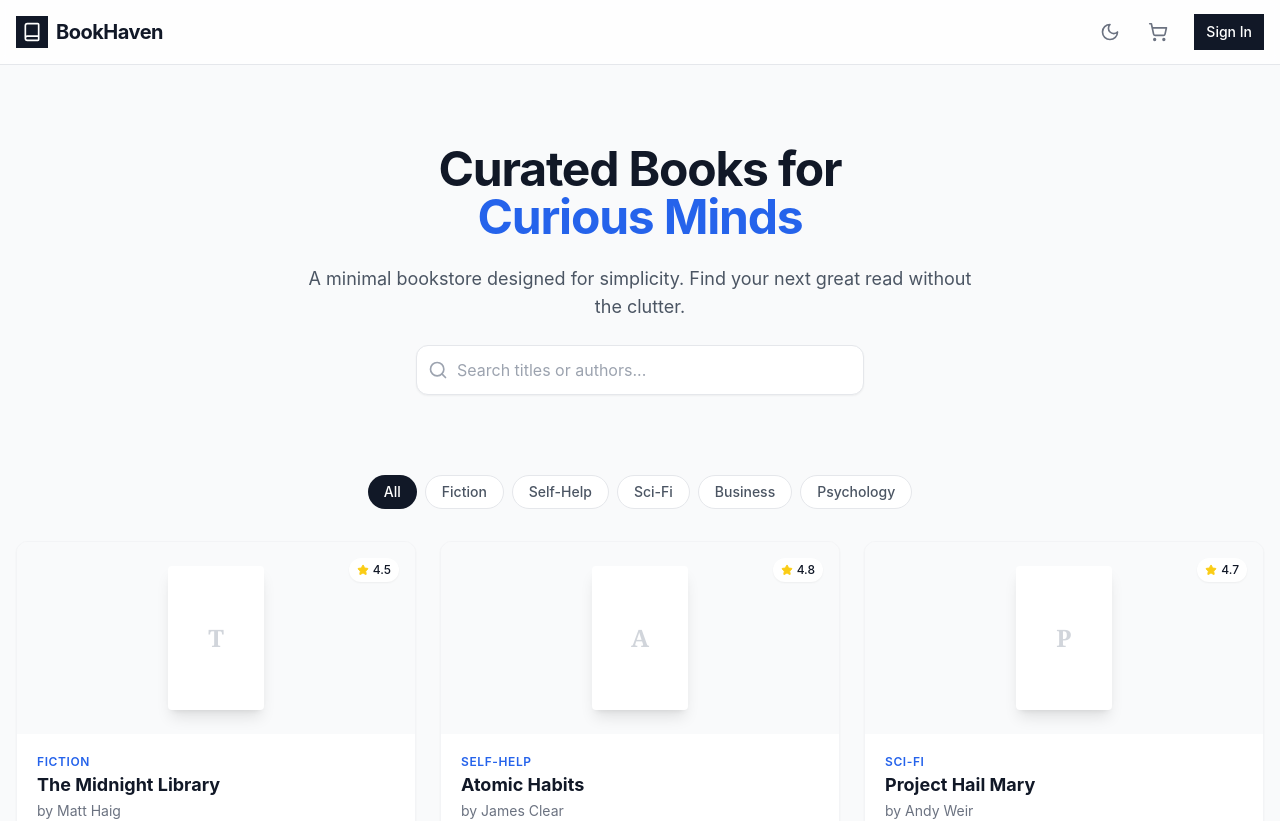
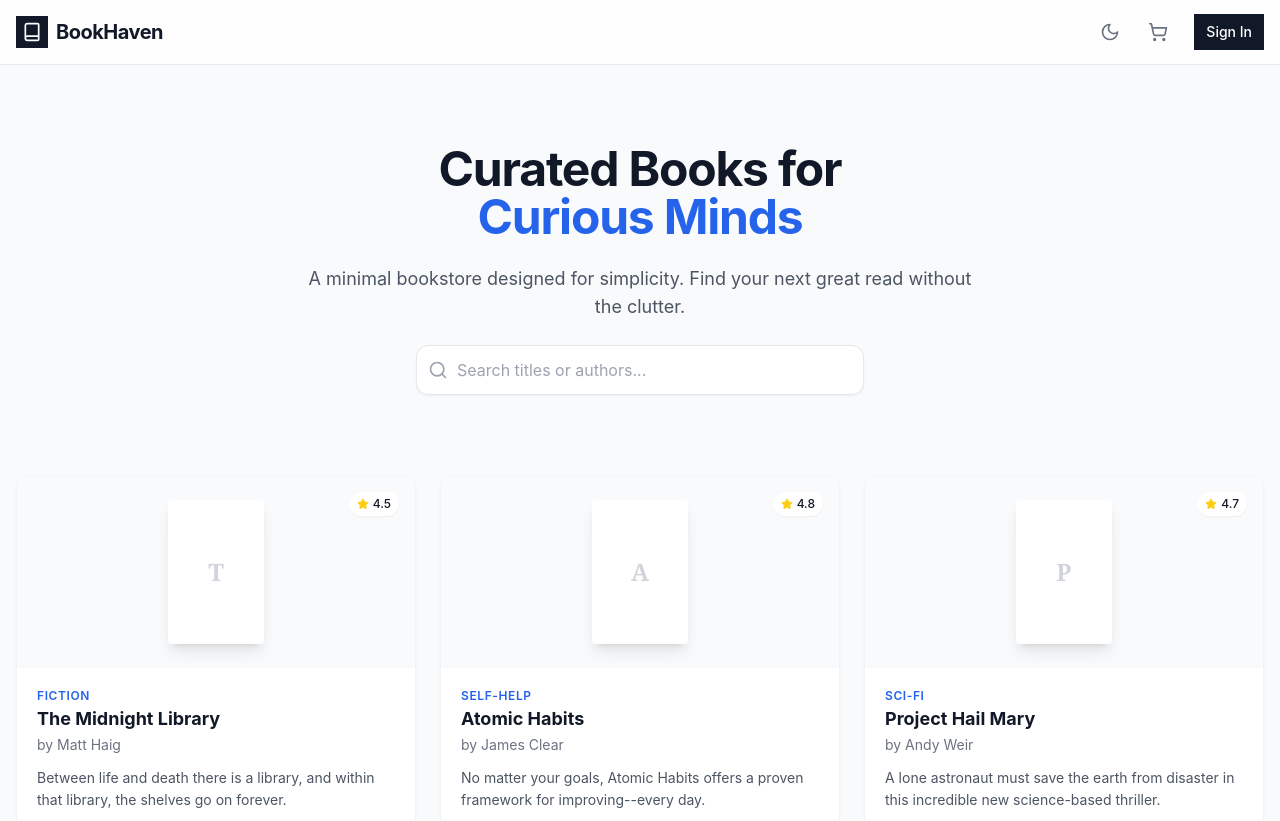
Before and after one commit to barath050/Book-store, a React (Vite) app: page / in a window 1280 px wide. Shown: the top 821 px of the page. Built offline with nearby package versions, Linux system fonts and the light colour scheme.

Commit message:
removed catogory

```diff
--- a/src/components/HomePage.jsx
+++ b/src/components/HomePage.jsx
@@ -12,17 +12,13 @@ const books = [
   { id: 6, title: 'Thinking, Fast and Slow', author: 'Daniel Kahneman', price: 29.99, category: 'Psychology', rating: 4.5, description: 'The major New York Times bestseller that challenges the judgments we make.' },
 ];
 
-const categories = ['All', 'Fiction', 'Self-Help', 'Sci-Fi', 'Business', 'Psychology'];
-
 const HomePage = ({ user, onNavigate, addToCart }) => {
-  const [selectedCategory, setSelectedCategory] = useState('All');
   const [searchQuery, setSearchQuery] = useState('');
 
   const filteredBooks = books.filter(book => {
-    const matchesCategory = selectedCategory === 'All' || book.category === selectedCategory;
     const matchesSearch = book.title.toLowerCase().includes(searchQuery.toLowerCase()) ||
                          book.author.toLowerCase().includes(searchQuery.toLowerCase());
-    return matchesCategory && matchesSearch;
+    return matchesSearch;
   });
 
   return (
@@ -49,22 +45,6 @@ const HomePage = ({ user, onNavigate, addToCart }) => {
         </div>
       </section>
 
-      {/* Filters */}
-      <div className="flex flex-wrap justify-center gap-2">
-        {categories.map((category) => (
-          <button
-            key={category}
-            onClick={() => setSelectedCategory(category)}
-            className={`px-4 py-1.5 rounded-full text-sm font-medium transition-colors ${
-              selectedCategory === category
-                ? 'bg-gray-900 text-white dark:bg-white dark:text-gray-900'
-                : 'bg-white dark:bg-gray-800 text-gray-600 dark:text-gray-300 hover:bg-gray-100 dark:hover:bg-gray-700 border border-gray-200 dark:border-gray-700'
-            }`}
-          >
-            {category}
-          </button>
-        ))}
-      </div>
 
       {/* Grid */}
       {filteredBooks.length === 0 ? (
```
